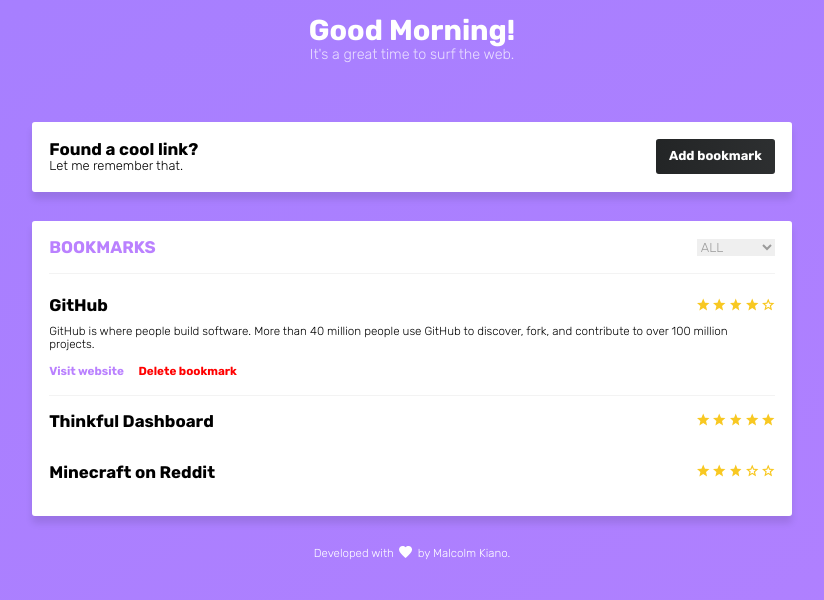
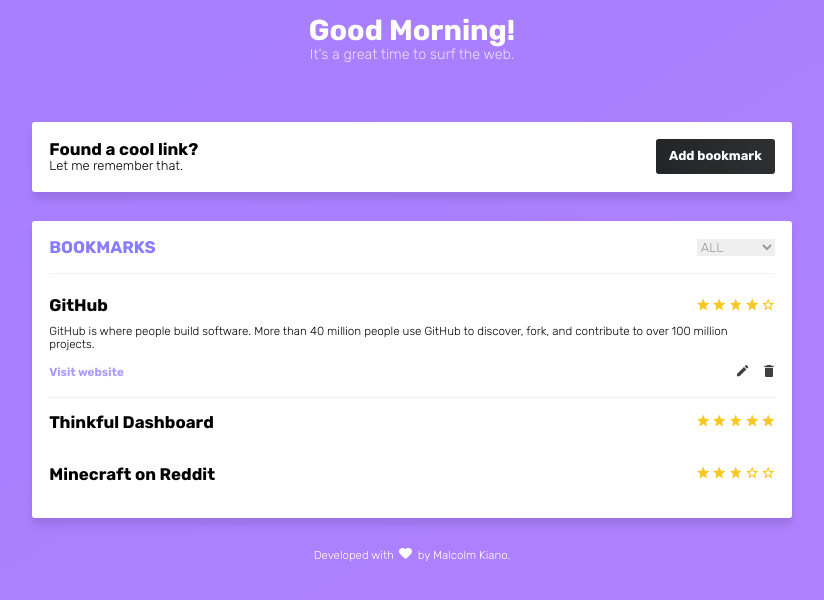
Before and after one commit to thinkful-ei-macaw/malcolmkiano-bookmarks-app, a plain HTML site: page wireframes/expanded.html in a window 1280 px wide. Shown: the part 108-708 px from the top of the page, without its empty margins (228-1052 px from the left). Drawn offline with nearby package versions, Linux system fonts and the light colour scheme.

Commit message:
Redesigned edit/delete bookmark links section

```diff
--- a/css/app.css
+++ b/css/app.css
@@ -20,7 +20,6 @@ body {
   background-size: 400% 400%;
   animation: swoosh 10s ease infinite;
   color: #FFFFFF;
-  transition: all .2s ease;
 }
 
 @keyframes swoosh {
@@ -136,7 +135,7 @@ footer {
 }
 
 .card header h2 {
-  color: var(--color2);
+  color: var(--color1);
 }
 
 .card .content.content-empty {
@@ -165,7 +164,7 @@ footer {
   justify-content: space-between;
   align-items: center;
   border-bottom: 1px solid transparent;
-  outline-color: var(--color2);
+  outline-color: var(--color1);
 }
 
 .bookmark .bookmark-heading h2 {
@@ -176,7 +175,7 @@ footer {
 }
 
 .bookmark .bookmark-heading:hover {
-  color: var(--color2);
+  color: var(--color1);
 }
 
 .bookmark.expanded .bookmark-heading {
@@ -203,11 +202,31 @@ footer {
   display: inline-block;
   font-weight: bold;
   margin-right: 1em;
-  color: var(--color2);
+  color: var(--color1);
 }
 
-.bookmark .bookmark-content .delete {
-  color: red;
+.bookmark-content .links {
+  display: flex;
+  justify-content: space-between;
+  align-items: center;
+}
+
+.bookmark-content .links a {
+  opacity: 0.75;
+  transition: all .2s ease;
+}
+
+.bookmark-content .links a:hover {
+  opacity: 1;
+}
+
+.bookmark-content .links img{
+  height: 1em;
+  width: 1em;
+}
+
+.bookmark-content .links a:last-of-type {
+  margin-right: 0;
 }
 
 .bookmark .bookmark-content a:hover {
@@ -322,7 +341,7 @@ button {
   cursor: pointer;
   font-weight: bold;
   border: none;
-  outline-color: var(--color2);
+  outline-color: var(--color1);
   border-radius: .2rem;
   background-image: linear-gradient(to right, var(--color1), var(--color2));
   background-size: 300% 100%;
@@ -357,7 +376,7 @@ textarea {
   width: 100%;
   padding: 0.5em;
   resize: none;
-  outline-color: var(--color2);
+  outline-color: var(--color1);
   border: 1px solid #EEEEEE;
   border-radius: .2rem;
   background: #FFFFFF;
@@ -370,7 +389,7 @@ textarea {
 select {
   font-weight: 300;
   border: none;
-  outline-color: var(--color2);
+  outline-color: var(--color1);
   text-transform: uppercase;
   color: #9B9B9B;
 }
--- a/wireframes/expanded.html
+++ b/wireframes/expanded.html
@@ -62,8 +62,13 @@
             <p>
               GitHub is where people build software. More than 40 million people use GitHub to discover, fork, and contribute to over 100 million projects.
             </p>
-            <a href="https://github.com" target="_blank">Visit website</a>
-            <a href="#" class="delete">Delete bookmark</a>
+            <div class="links">
+              <a href="https://github.com" target="_blank">Visit website</a>
+              <div class="icons">
+                <a href="#" title="Edit bookmark" class="edit"><img src="../img/edit.svg" alt="edit bookmark"></a>
+                <a href="#" title="Delete bookmark" class="delete"><img src="../img/delete.svg" alt="delete bookmark"></a>
+              </div>
+            </div>
           </div>
         </div>
 
```
Also changed, not shown: img/delete.svg (added), img/edit.svg (added).
